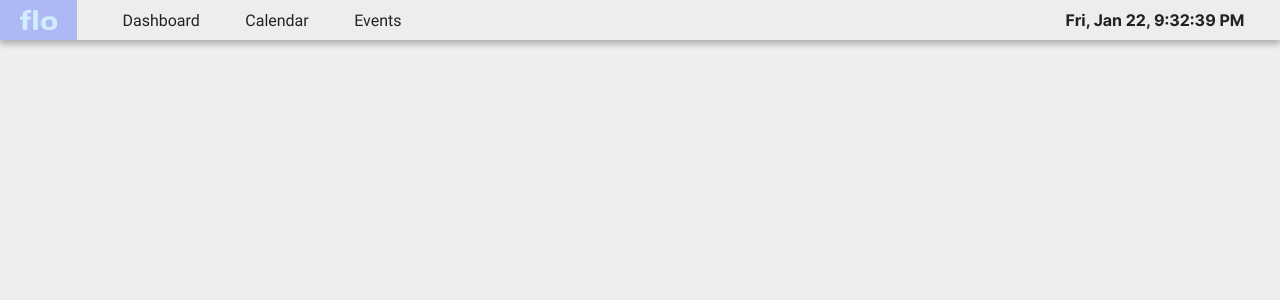
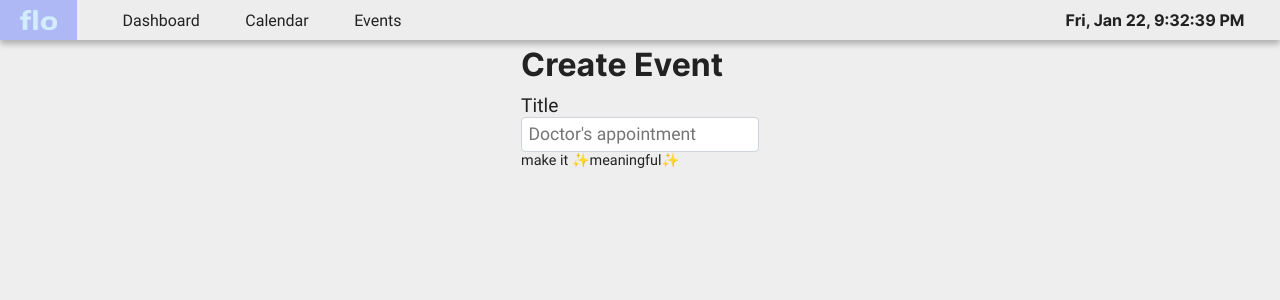
Before and after one commit to giilbert/flo-planner, a React (Vite) app: page /events/add in a window 1280 px wide. Shown: the top 300 px of the page. Built offline with nearby package versions, Linux system fonts and the light colour scheme.

Commit message:
create event page

```diff
--- a/src/App.js
+++ b/src/App.js
@@ -11,6 +11,7 @@ import Time from './components/Time';
 import './css/index.css';
 import './css/fonts.css';
 import Dashboard from './pages/Dashboard';
+import CreateEvent from './pages/CreateEvent';
 
 export default function App() {
     return (
@@ -20,6 +21,7 @@ export default function App() {
 
             <Switch>
                 <Route exact path="/" component={Dashboard} />
+                <Route exact path="/events/add" component={CreateEvent} />
             </Switch>
         </Router>
     )
--- a/src/components/EventsContainer.js
+++ b/src/components/EventsContainer.js
@@ -5,6 +5,7 @@ import Event from './Event';
 import { events as eventData, addEventUpdateListener } from '../utils/events';
 
 import '../css/Event.css';
+import { Link } from 'react-router-dom';
 
 
 export default function EventsContainer() {
@@ -21,6 +22,8 @@ export default function EventsContainer() {
     return (
         <div className="left-container">
             <h1>Events</h1>
+
+            <Link to="/events/add">Add event</Link>
 
             <div className="events-container">
                 {events.map((v, i) => {
--- /dev/null
+++ b/src/css/CreateEvent.css
@@ -0,0 +1,40 @@
+.create-event {
+    display: flex;
+    justify-content: center;
+}
+
+.create-event input {
+    outline: none;
+    font-size: 1.1rem;
+    padding: 0.4rem;
+    appearance: none;
+    background-clip: padding-box;
+    border: 1px solid #ced4da;
+    border-radius: 0.25rem;
+    transition: box-shadow ease-in-out 50ms;
+}
+
+.create-event input:focus {
+    border-color: #78afff;
+    box-shadow: 0px 0px 0 0.25rem #a5d3ffbf;
+}
+
+.create-event label {
+    font-size: 1.2rem;
+    margin-right: 10px;
+}
+
+.input-field {
+    margin-top: 10px;
+}
+
+.input-field .description {
+    font-size: 0.9rem;
+}
+
+@media screen and (max-width: 800px) {
+    .create-event {
+        display: block;
+        justify-content: unset;
+    }
+}
--- a/src/css/Dashboard.css
+++ b/src/css/Dashboard.css
@@ -16,11 +16,17 @@
     text-align: center;
 }
 
+.left-container a {
+    color: #2b59ff;
+    text-decoration: underline;
+}
+
 .events-container {
     width: 100%;
     height: 85%;
     padding: 0;
     overflow-y: scroll;
+    margin-top: 10px;
 }
 
 @media screen and (max-width: 800px) {
--- a/src/css/index.css
+++ b/src/css/index.css
@@ -55,7 +55,6 @@ a {
 
 .main {
     width: 100%;
-    height: 100%;
     margin: 5px 0px 0px 0px;
     height: auto;
 }
--- /dev/null
+++ b/src/pages/CreateEvent.js
@@ -0,0 +1,42 @@
+import React, { createContext, useContext } from 'react';
+
+import '../css/CreateEvent.css'
+
+const FormContext = createContext({});
+
+export default function CreateEvent() {
+
+    const onChange = e => {
+
+    }
+
+    return (
+        <div className="create-event">
+            <main>
+                <h1>Create Event</h1>
+
+                <FormContext.Provider value={{ onChange }}>
+                    <Input name="Title" placeholder="Doctor's appointment" />
+                </FormContext.Provider>
+            </main>
+        </div>
+    )
+}
+
+function Input({ name, placeholder }) {
+    const form = useContext(FormContext);
+
+
+    return (
+        <div class="input-field">
+            <label for={name}>{name}<br /></label>
+            <input
+                name={name}
+                autoCorrect="off"
+                spellCheck="false"
+                placeholder={placeholder}
+            ></input>
+            <p class="description">make it ✨meaningful✨</p>
+        </div>
+    )
+}
```
